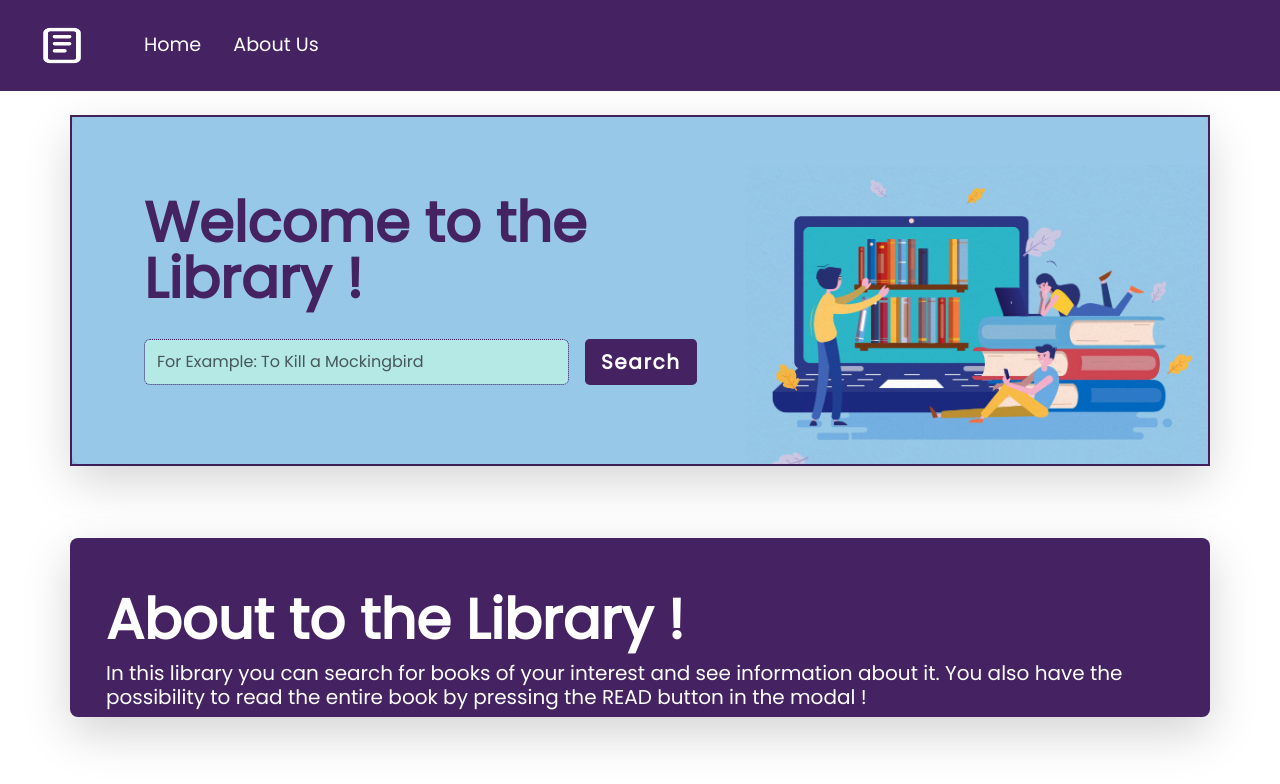
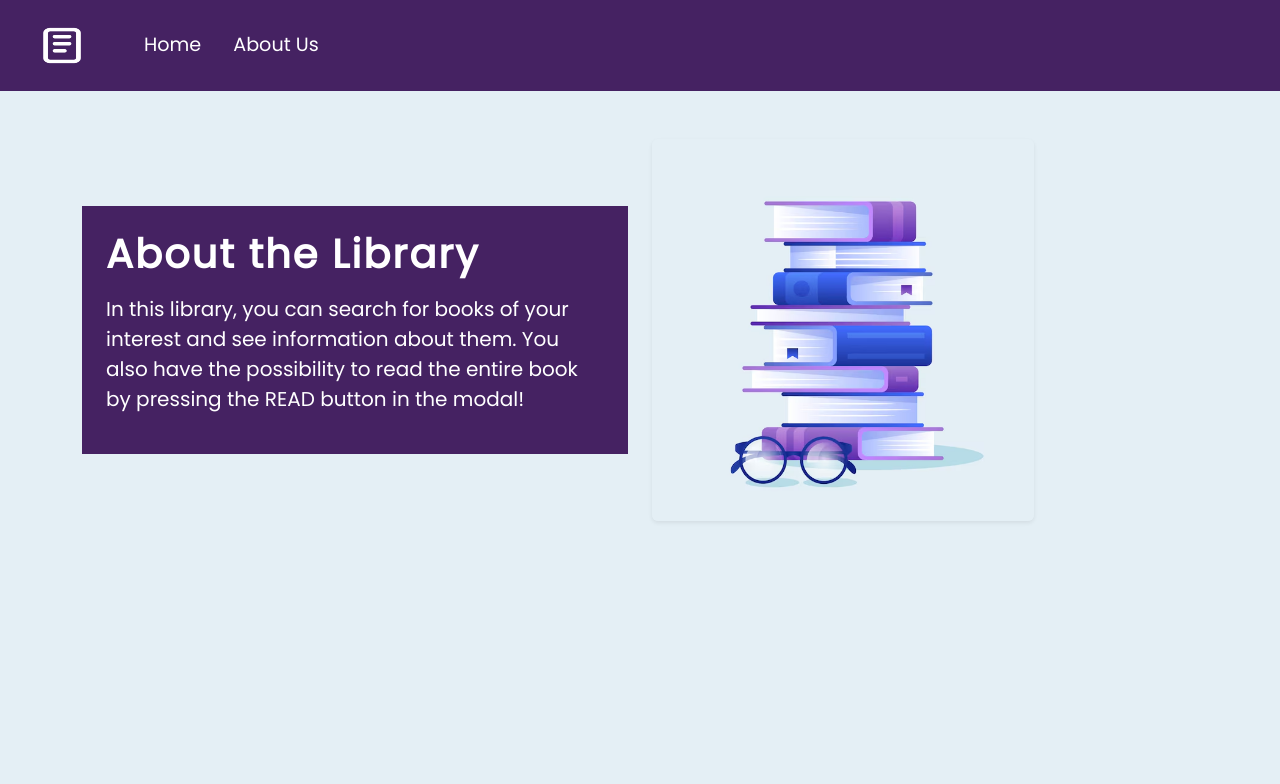
Before and after one commit to matifelitti/React-Books-API, a React (Vite) app: page /about in a window 1280 px wide. Shown: the top 784 px of the page. Built offline with nearby package versions, Linux system fonts and the light colour scheme.

Commit message:
about jsx and styles changes, use of react router on about us in navbar

```diff
--- a/src/About.css
+++ b/src/About.css
@@ -1,4 +1,16 @@
+body {
+  background-color: rgba(228, 239, 245, 255);
+}
+
 #about-container {
   background-color: rgba(69, 34, 98, 255);
   color: white;
 }
+
+h3 {
+  letter-spacing: 2px;
+}
+
+img {
+  width: 70%;
+}
--- a/src/About.jsx
+++ b/src/About.jsx
@@ -3,17 +3,25 @@ import "./About.css";
 
 function About() {
   return (
-    <div className="container my-4 mt-5">
-      <div
-        className="row p-4 pb-0 pe-lg-0 pt-lg-5 justify-content-md-start rounded-3 border-none shadow-lg"
-        id="about-container"
-      >
-        <h1 className="display-4 fw-bold lh-2">About to the Library !</h1>
-        <h5>
-          In this library you can search for books of your interest and see
-          information about it. You also have the possibility to read the entire
-          book by pressing the READ button in the modal !
-        </h5>
+    <div className="container my-5">
+      <div className="row align-items-center">
+        <div className="col-md-6 mb-4 mb-md-0">
+          <div className="p-4" id="about-container">
+            <h3 className="display-6 fw-bold mb-3">About the Library</h3>
+            <p className="lead">
+              In this library, you can search for books of your interest and see
+              information about them. You also have the possibility to read the
+              entire book by pressing the READ button in the modal!
+            </p>
+          </div>
+        </div>
+        <div className="col-md-6">
+          <img
+            src="src/assets/about.png"
+            className="img-fluid rounded shadow-sm"
+            alt="library illustration"
+          />
+        </div>
       </div>
     </div>
   );
--- a/src/App.jsx
+++ b/src/App.jsx
@@ -1,3 +1,4 @@
+import { BrowserRouter as Router, Route, Routes } from "react-router-dom";
 import "bootstrap/dist/css/bootstrap.css";
 import "./App.css";
 import Navbar from "./Navbar";
@@ -6,11 +7,13 @@ import About from "./About";
 
 function App() {
   return (
-    <>
+    <Router>
       <Navbar />
-      <SearchContainer />
-      <About />
-    </>
+      <Routes>
+        <Route path="/" element={<SearchContainer />} />
+        <Route path="/about" element={<About />} />
+      </Routes>
+    </Router>
   );
 }
 
--- a/src/Card.jsx
+++ b/src/Card.jsx
@@ -13,7 +13,7 @@ function Card({ bookData }) {
   };
 
   return (
-    <div className="row justify-content-center">
+    <div className="row justify-content-center mb-4">
       {bookData.map((item) => {
         const thumbnail =
           item.volumeInfo.imageLinks &&
--- a/src/Navbar.jsx
+++ b/src/Navbar.jsx
@@ -1,15 +1,18 @@
 import React from "react";
+import { Link } from "react-router-dom";
 import "./Navbar.css";
 
 function Navbar() {
   return (
     <div className="navbar navbar-expand-lg">
       <div className="container-fluid">
-        <img
-          src="src/assets/logo.png"
-          className="logo"
-          alt="library image"
-        ></img>
+        <Link to="/">
+          <img
+            src="src/assets/logo.png"
+            className="logo"
+            alt="library image"
+          ></img>
+        </Link>
         <button
           className="navbar-toggler"
           type="button"
@@ -24,14 +27,14 @@ function Navbar() {
         <div className="collapse navbar-collapse" id="navbarNav">
           <ul className="navbar-nav align-items-center">
             <li className="nav-item">
-              <a className="nav-link me-3" href="/">
+              <Link className="nav-link me-3" to="/">
                 Home
-              </a>
+              </Link>
             </li>
             <li className="nav-item">
-              <a className="nav-link me-3" href="#">
+              <Link className="nav-link me-3" to="/about">
                 About Us
-              </a>
+              </Link>
             </li>
           </ul>
         </div>
--- a/src/SearchContainer.jsx
+++ b/src/SearchContainer.jsx
@@ -10,7 +10,7 @@ function SearchContainer() {
   const searchBooks = () => {
     axios
       .get(
-        `https://www.googleapis.com/books/v1/volumes?q=${searchInput}&key=AIzaSyBJ4bH0jtAP7_hL0NIE-5-hxj04y2KYaAk&maxResults=22`
+        `https://www.googleapis.com/books/v1/volumes?q=${searchInput}&key=AIzaSyBJ4bH0jtAP7_hL0NIE-5-hxj04y2KYaAk&maxResults=21`
       )
       .then((res) => setBookData(res.data.items))
       .catch((error) => console.log(error));
```
Also changed, not shown: src/assets/about.png (added).
